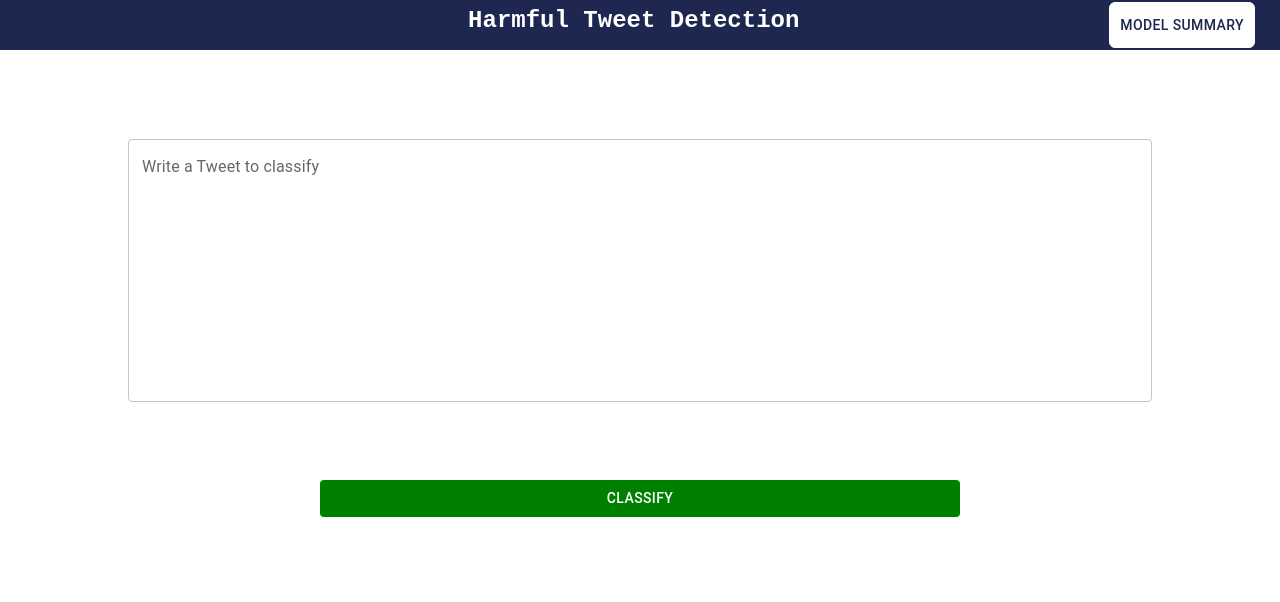
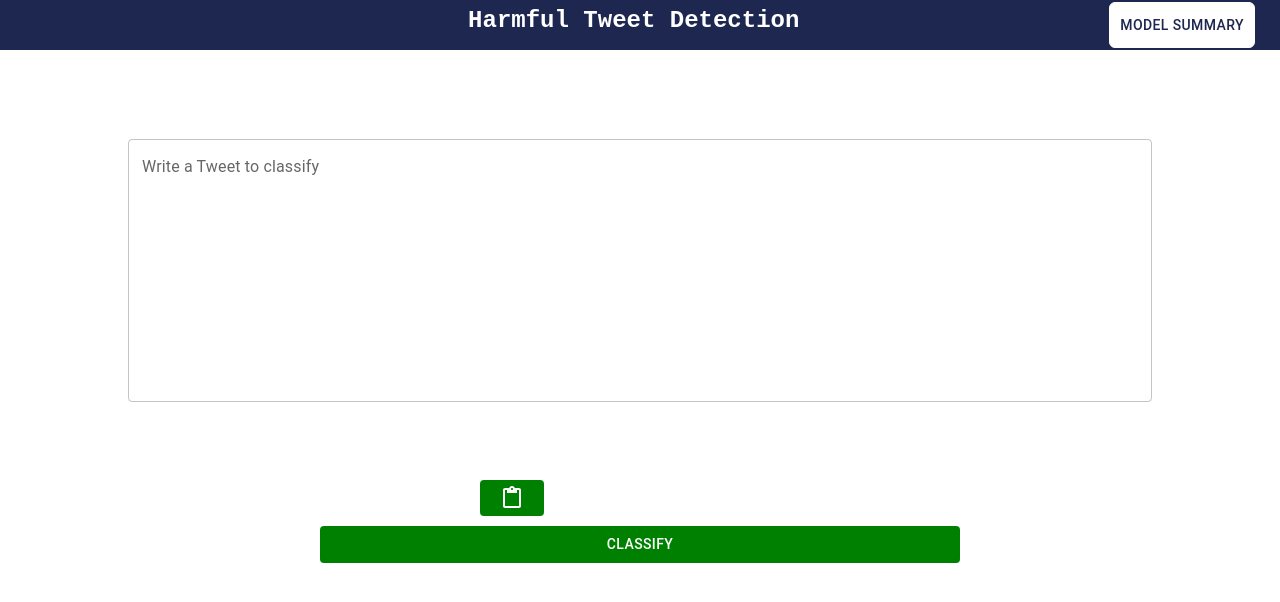
Before and after one commit to Brainless-Loco/basic-machine-learning-dashboard, a Next.js app: page / in a window 1280 px wide. Shown: the top 602 px of the page. Built offline with nearby package versions, Linux system fonts and the light colour scheme.

Commit message:
Paste button added.

```diff
--- a/app/model-summary/page.js
+++ b/app/model-summary/page.js
@@ -9,7 +9,7 @@ import ImageBox from '@/components/SectionForImage/ImageBox'
 export default function page() {
   return (
     <html>
-      <HTMLHEAD title ='Model Summary'/>
+      <HTMLHEAD title ='Model Summar | Tithi Das'/>
       <body class='body'>
         <Menubar model_summary={false}/>
         <Box sx={{display:'flex',justifyContent:'space-evenly',flexWrap:'wrap',flexDirection:'row'}}>
--- a/components/IOforDetection/IoForDetection.css
+++ b/components/IOforDetection/IoForDetection.css
@@ -10,9 +10,12 @@
 }
 .pasteBtn{
     position: absolute;
-    top: 15%;
+    top: 14%;
     right: 10%;
-    cursor: grab !important;
+    cursor: pointer;
     padding:10px;
+    border: 3px solid #1d274f;
+    background-color: transparent;
+    color: #1d274f;
 
 }
--- a/components/IOforDetection/IoforDetection.js
+++ b/components/IOforDetection/IoforDetection.js
@@ -7,6 +7,7 @@ import './IoForDetection.css'
 import ContentPasteIcon from '@mui/icons-material/ContentPaste';
 import CircularProgress from '@mui/material/CircularProgress';
 import axios from 'axios';
+import getIPV4 from '../LocalIP';
 
 export default function IoforDetection() {
 
@@ -22,26 +23,31 @@ export default function IoforDetection() {
     }
 
     const classifyTheTweet = ()=>{
+
+        if(tweetText.length<1) return;
+
         setloading(true)
         setmodalVisible(true)
+
 
         const data = {
             tweet_text: tweetText // Replace with the actual tweet text
         }
 
-
-        const flaskAPIEndpoint = `http://192.168.0.108:5000/`; ///Replace everytime for evert local run
+        // const flaskAPIEndpoint = `http://192.168.0.116:5000`; ///Replace everytime for every local run
+        const flaskAPIEndpoint = `http://${getIPV4()}:5000`;
 
         axios.post(flaskAPIEndpoint, data)
         .then(response => {
           // Handle the response data
-          console.log(response.data.response[2]);
+        //   console.log(response.data.response[2]);
           response.data.response[2] == '0'?setharmFulText(false):setharmFulText(true);
           setloading(false)
         })
         .catch(error => {
           // Handle any errors that occur during the request
           console.error(error);
+          setloading(false)
         });
 
       }
@@ -52,7 +58,7 @@ export default function IoforDetection() {
             <Box sx={{width:'80%',margin:'auto',display:'flex',justifyContent:'center',overflow:'hidden',height:'50vh',alignItems:'center'}}>
                 <TextField value={tweetText} sx={{width:'100%',borderRadius:'100px'}} rows={10} multiline={true} onChange={(e)=>{settweetText(e.target.value)}} id="outlined-basic" label="Write a Tweet to classify" variant="outlined" />
             </Box>
-
+            <Button onClick={pasteOnCLik} className='pasteBtn' sx={{backgroundColor:'green', width:'auto',margin:'auto',marginTop:'10px',color:'white'}}> <ContentPasteIcon/></Button>
             <Button onClick={classifyTheTweet} className='classifyBtn' sx={{backgroundColor:'green', width:'50%',margin:'auto',marginTop:'10px',color:'white'}}>Classify</Button>
 
             <Dialog
@@ -88,11 +94,11 @@ export default function IoforDetection() {
                                     :
                                     <Typography sx={{color:'red',fontWeight:'bold',display:'inline-block',fontSize:'25px'}}>&nbsp;Harmful&nbsp;</Typography>
                                 }
-                                tweet
+                                tweet.
                             </DialogContentText>
                         </DialogContent>
                         <DialogActions>
-                            <Button sx={{fontWeight:'bold'}} onClick={()=>{setmodalVisible(false)}}>Close</Button>
+                            <Button sx={{fontWeight:'bold',border:'2px solid #1d274f',color:'#1d274f'}} onClick={()=>{setmodalVisible(false)}}>Close</Button>
                         </DialogActions>
                     </>
 
--- a/components/LocalIP.js
+++ b/components/LocalIP.js
@@ -1,8 +1,14 @@
 const { networkInterfaces } = require('os');
+const ip = require('ip');
 
 const getIPV4 = () => {
-    const nets = networkInterfaces();
-    let ipv4Address = null;
+    // const nets = networkInterfaces();
+
+    // let ipv4Address = null;
+
+    const ipv4Address2 = ip.address();
+
+    return ipv4Address2
 
     for (const name of Object.keys(nets)) {
         for (const net of nets[name]) {
--- a/package.json
+++ b/package.json
@@ -16,6 +16,7 @@
     "axios": "^1.4.0",
     "eslint": "8.46.0",
     "eslint-config-next": "13.4.13",
+    "ip": "^1.1.8",
     "next": "13.4.13",
     "react": "18.2.0",
     "react-dom": "18.2.0"
```
Also changed, not shown: 1 other file (tests, documents, lock files or other folders).
